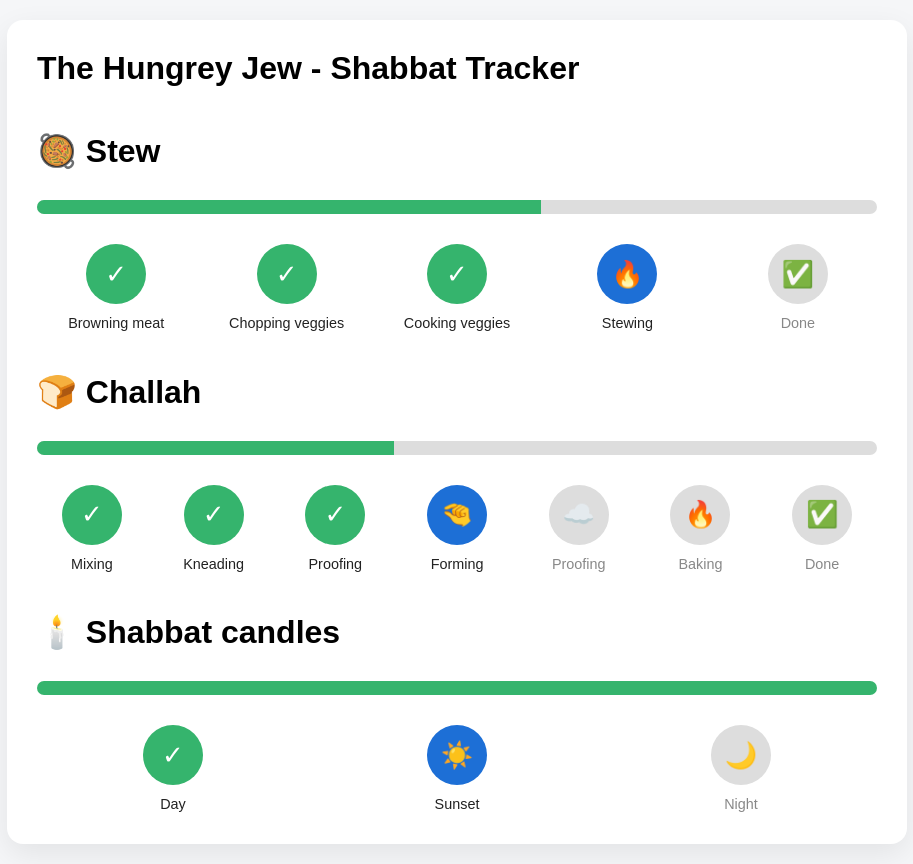
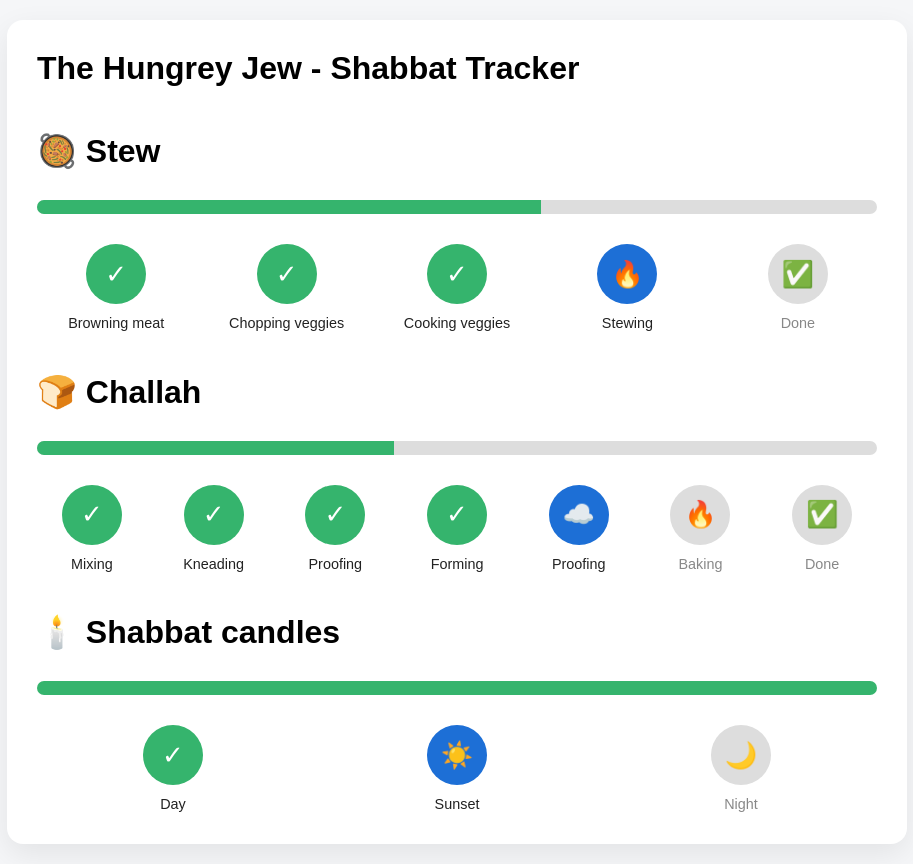
Before and after one commit to miandoli/the-hungry-jew, a plain HTML site: page index.html in a window 1280 px wide. Shown: the whole page, without its empty margins (183-1096 px from the left). Drawn offline with Linux system fonts and the light colour scheme.

Commit message:
update to proof

```diff
--- a/index.html
+++ b/index.html
@@ -70,12 +70,12 @@
             <p>Proofing</p>
         </div>
 
-        <div class="step active">
-            <div class="circle">🤏</div>
+        <div class="step complete">
+            <div class="circle">✓</div>
             <p>Forming</p>
         </div>
 
-        <div class="step">
+        <div class="step active">
             <div class="circle">☁️</div>
             <p>Proofing</p>
         </div>
```
